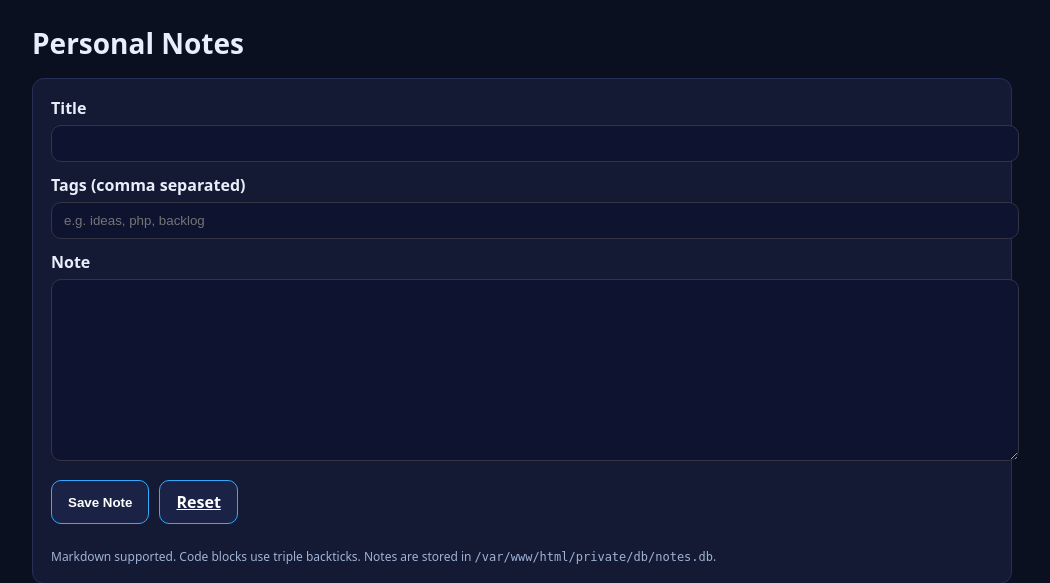
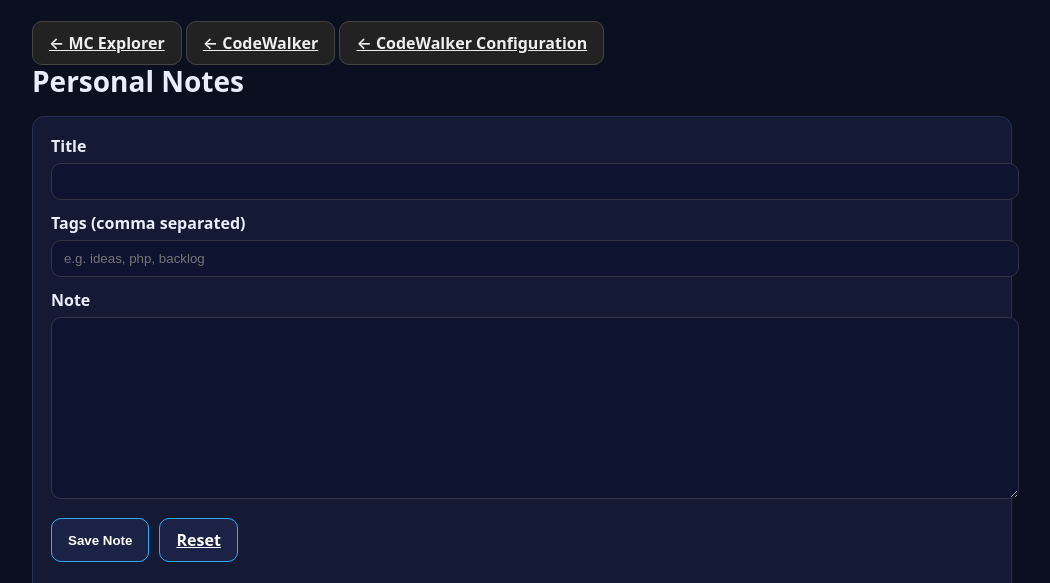
Before and after one commit to ier1990/php_mc, a PHP site: page /notes.php in a window 1280 px wide. Shown: the top 583 px of the page, without its empty margins (118-1168 px from the left). Run offline with PHP 8.4, Linux system fonts and the light colour scheme.

Commit message:
added links to notes

```diff
--- a/src/notes.php
+++ b/src/notes.php
@@ -144,6 +144,13 @@
 </head>
 <body>
 <div class="wrap">
+  <div class="row" style="margin-top:8px;margin-bottom:8px">
+    <div class="col-sm-12">
+      <a class="btn btn-default" href="index.php" style="background:#222;color:#eee;border-color:#444">&larr; MC Explorer</a>
+      <a class="btn btn-default" href="codewalker.php" style="background:#222;color:#eee;border-color:#444">&larr; CodeWalker</a>
+      <a class="btn btn-default" href="codew_config.php" style="background:#222;color:#eee;border-color:#444">&larr; CodeWalker Configuration</a>
+    </div>
+  </div>
     <h1>Personal Notes</h1>
     <div class="card">
         <form method="post">
```
